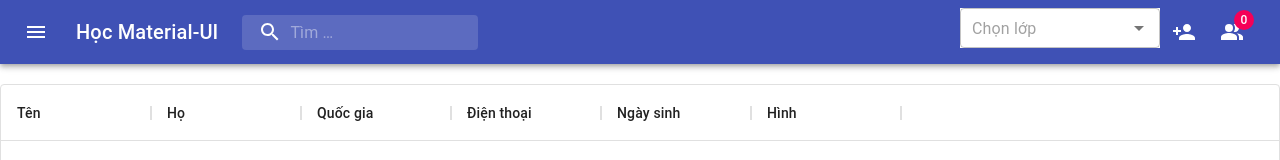
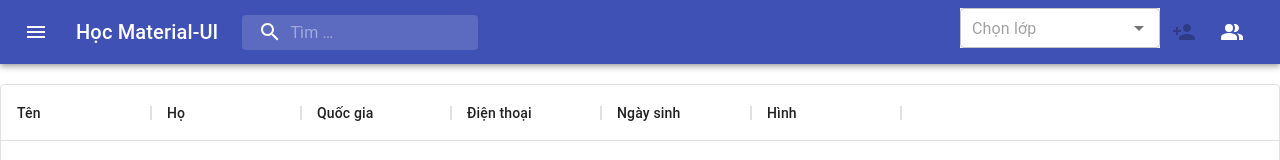
Before and after one commit to codelaghien/ReactJS_MaterialUI, a React (Create React App) app: page / in a window 1280 px wide. Shown: the top 160 px of the page. Built offline with nearby package versions, Linux system fonts and the light colour scheme.

Commit message:
Sinh vien - tinh tong sinh vien

```diff
--- a/src/App.js
+++ b/src/App.js
@@ -7,7 +7,11 @@ import moment from 'moment';
 class App extends React.Component {
 	constructor() {
 		super();
-		this.state = { selectedClass: '', addStudent: false };
+		this.state = {
+			selectedClass: '',
+			addStudent: false,
+			totalStudents: 0,
+		};
 	}
 
 	handleClassChange = (selectedClass) => {
@@ -20,8 +24,13 @@ class App extends React.Component {
 	};
 
 	handleAddStudent = () => {
-		console.log('App thêm sinh viên vào lớp: ', this.state.selectedClass);
+		// console.log('App thêm sinh viên vào lớp: ', this.state.selectedClass);
 		this.addNewStudent();
+	};
+
+	handleTotalStudents = (totalStudents) => {
+		console.log('handleTotalStudents: ', totalStudents);
+		this.setState({ totalStudents: totalStudents, newStudent: null });
 	};
 
 	addNewStudent = () => {
@@ -59,14 +68,15 @@ class App extends React.Component {
 		return (
 			<div>
 				<MyAppBar
-					classes={[{ id: 1, value: 'một' }]}
 					handleSelectClassChange={this.handleClassChange}
 					handleAddStudent={this.handleAddStudent}
+					totalStudents={this.state.totalStudents}
 				/>
 				<br />
 				<MyClass
 					newStudent={this.state.newStudent}
 					className={this.state.selectedClass}
+					handleTotalStudents={this.handleTotalStudents}
 				/>
 			</div>
 		);
--- a/src/MyAppBar.js
+++ b/src/MyAppBar.js
@@ -84,12 +84,12 @@ const useStyles = makeStyles((theme) => ({
 }));
 
 export default function MyAppBar({
-	classes,
 	handleSelectClassChange,
 	handleAddStudent,
+	totalStudents,
 }) {
-	console.log('MyAppBar', classes);
-	const [selectedClass, handleClassChange] = React.useState(0);
+	console.log('MyAppBar', totalStudents);
+	const [selectedClass, selectClassChange] = React.useState('');
 	const classesStyle = useStyles();
 	const [anchorEl, setAnchorEl] = React.useState(null);
 	const [mobileMoreAnchorEl, setMobileMoreAnchorEl] = React.useState(null);
@@ -115,8 +115,8 @@ export default function MyAppBar({
 	};
 
 	const handleChange = (selectedClass) => {
-		// console.log('MyAppBar chọn: ', selectedClass);
-		handleClassChange(selectedClass);
+		console.log('MyAppBar chọn: ', selectedClass);
+		selectClassChange(selectedClass);
 		handleSelectClassChange(selectedClass);
 	};
 
@@ -240,6 +240,7 @@ export default function MyAppBar({
 							aria-label='show 18 new notifications'
 							color='inherit'
 							onClick={addStudent}
+							disabled={!selectedClass || selectedClass === ''}
 						>
 							<PersonAddIcon />
 						</IconButton>
@@ -247,7 +248,10 @@ export default function MyAppBar({
 							aria-label='show 18 new notifications'
 							color='inherit'
 						>
-							<Badge badgeContent='0' color='secondary'>
+							<Badge
+								badgeContent={totalStudents}
+								color='secondary'
+							>
 								<PeopleAltIcon />
 							</Badge>
 						</IconButton>
--- a/src/MyClass.js
+++ b/src/MyClass.js
@@ -47,27 +47,51 @@ class MyClass extends React.Component {
 	}
 
 	static getDerivedStateFromProps(props, state) {
-		console.log(
-			'MyClass getDerivedStateFromProps',
-			props.className,
-			props.newStudent
-		);
+		// console.log(
+		// 	'MyClass getDerivedStateFromProps',
+		// 	props.className,
+		// 	props.newStudent
+		// );
+		let totalStudents = 0;
+		if (!props.className || props.className === '') {
+			totalStudents = state.students.length;
+		} else {
+			let displayStudents = [...state.students];
+			displayStudents = displayStudents.filter(
+				(data) => data.className === props.className
+			);
+			totalStudents = displayStudents.length;
+		}
 		if (props.className && props.newStudent) {
 			const students = state.students;
 			const newStudent = props.newStudent;
 			newStudent.id = students.length + 1;
 			newStudent.className = props.className;
-			console.log('MyClass newStudent', newStudent);
+			// console.log('MyClass newStudent', newStudent);
 
 			students.push(newStudent);
-			return { selectedClass: props.className, students: students };
+			++totalStudents;
+			// console.log('MyClass handleTotalStudents', totalStudents);
+			props.handleTotalStudents(totalStudents);
+			return {
+				selectedClass: props.className,
+				students: students,
+			};
 		} else {
+			if (props.className !== state.selectedClass) {
+				props.handleTotalStudents(totalStudents);
+			}
 			return { selectedClass: props.className };
 		}
 	}
 
-	// componentDidMount() {
-	// 	// this.getData();
+	// componentDidUpdate() {
+	// 	console.log('componentDidUpdate');
+	// 	let totalStudents = MyClass.calculateTotalStudents(
+	// 		this.state.selectedClass,
+	// 		this.state.students
+	// 	);
+	// 	this.props.handleTotalStudents(totalStudents);
 	// }
 
 	render() {
@@ -76,9 +100,14 @@ class MyClass extends React.Component {
 		displayStudents = displayStudents.filter(
 			(data) => data.className === this.state.selectedClass
 		);
+
 		return (
 			<div style={{ height: 700, width: '100%' }}>
-				<DataGrid rows={displayStudents} columns={this.state.columns} />
+				<DataGrid
+					key='1'
+					rows={displayStudents}
+					columns={this.state.columns}
+				/>
 			</div>
 		);
 	}
```
